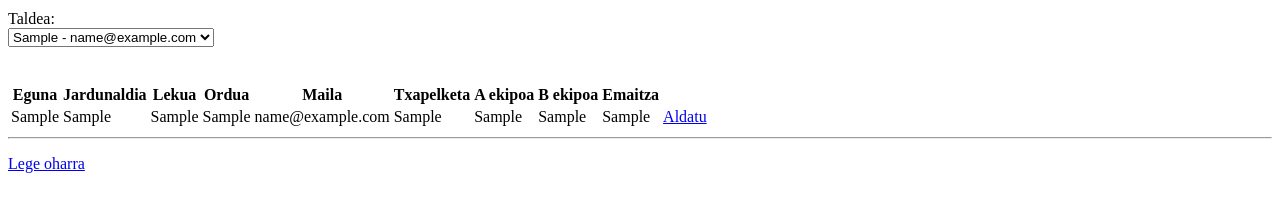
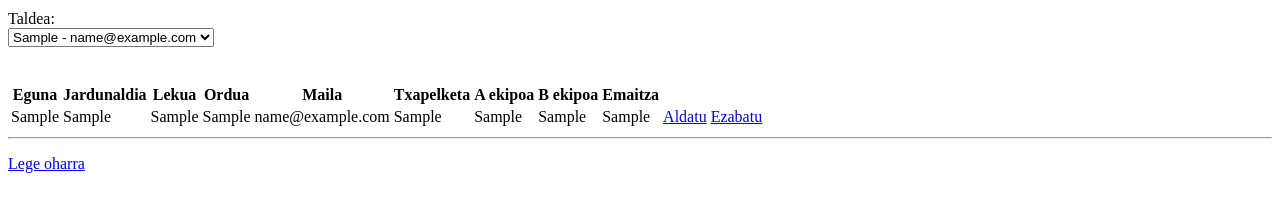
Before and after one commit to danelagirrezabal/kirolelkarteak, a Node project: template app/views/partiduaktaldeka.handlebars in a window 1280 px wide. Shown: the part 618-835 px from the top of the page. Run offline with Node 20 templates, Linux system fonts and the light colour scheme; the template is opened without the code that fills it: most values are stand-ins (such as "Sample title", 1, 10 or a date in 2020); grey boxes marked "Sample" are stand-in pictures; some libraries are stand-ins or nearby versions.

Commit message:
partiduaktaldeka ezabatu linka ipini

```diff
--- a/app/views/partiduaktaldeka.handlebars
+++ b/app/views/partiduaktaldeka.handlebars
@@ -43,6 +43,7 @@
                     <th>B ekipoa</th>
                     <th>Emaitza</th>
                     <th>      </th>
+                    <th>      </th>
                 </tr>
 
             {{#each data}}
@@ -63,7 +64,9 @@
                     <td>{{emaitzaPartidu}}</td>
                     {{#if admin}}
                       <td><a class="a-inside edit" href="/admin/partiduakeditatu/{{idPartiduak}}">Aldatu</a></td>
+                      <td><a class="a-inside edit" href="/admin/partiduakezabatu/{{idPartiduak}}">Ezabatu</a></td>
                     {{/if}}
+
                 </tr>
             {{/each}}
           </table>
```
